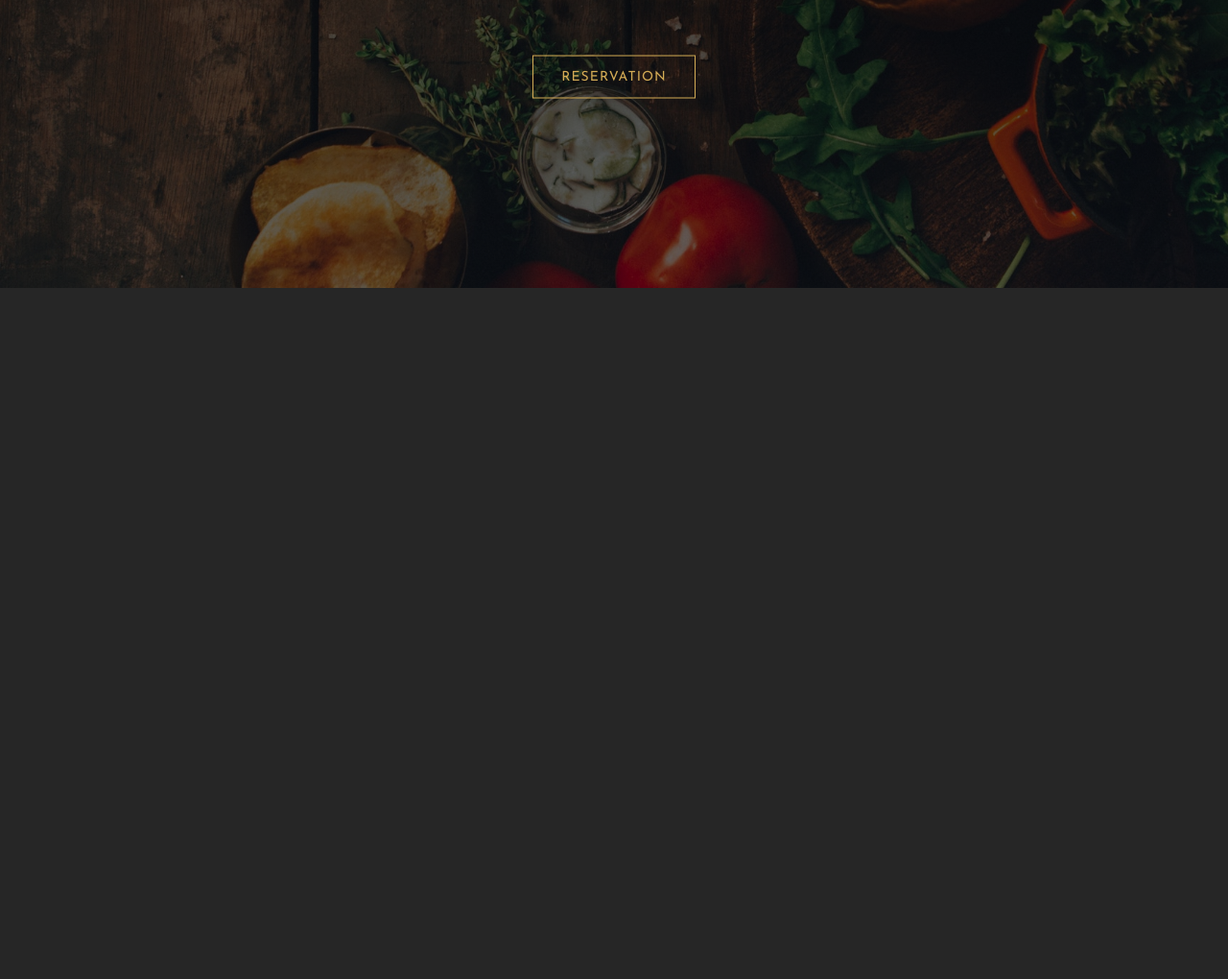
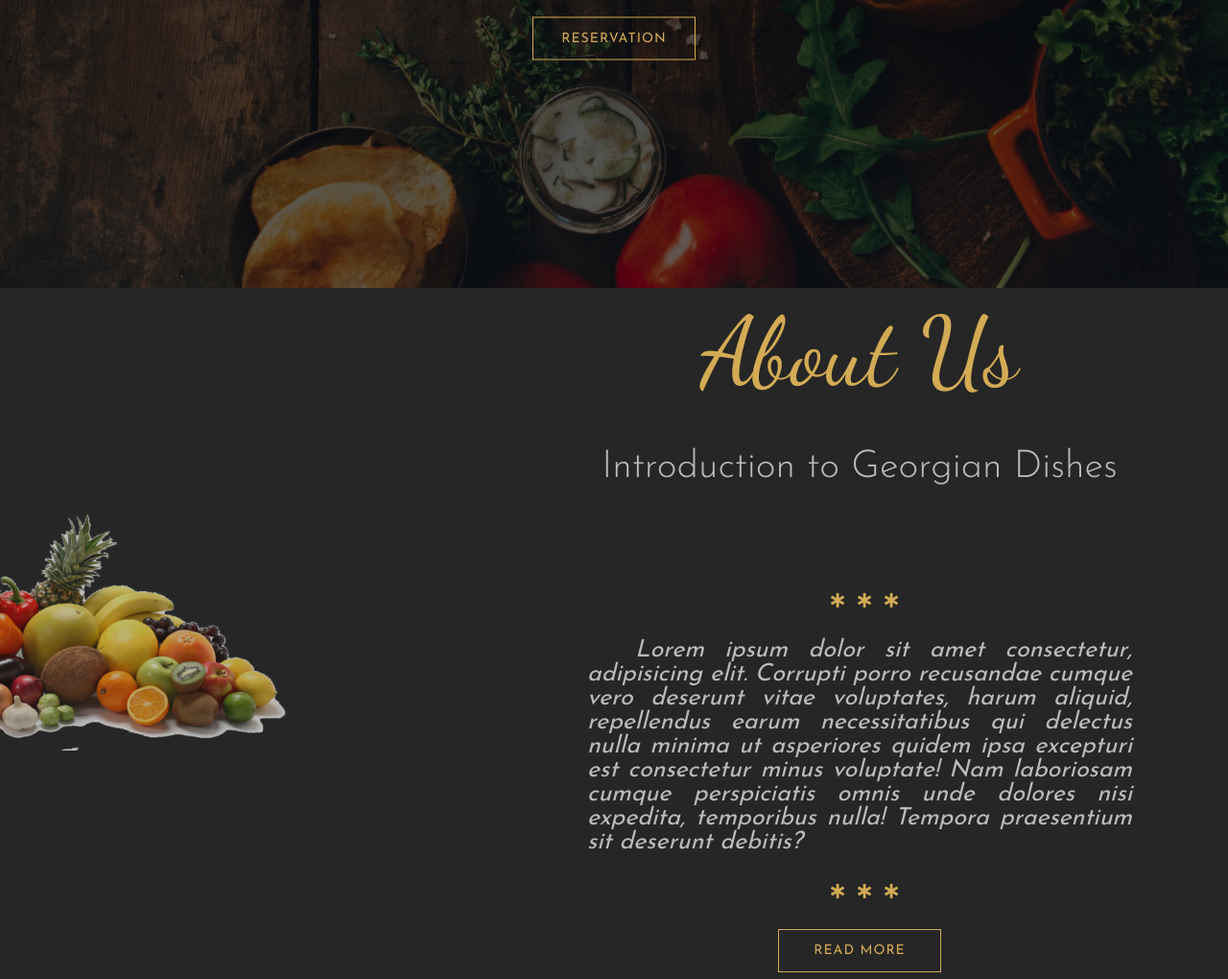
Before and after one commit to Mpanasetckiy/intro-saas-project-resturant, a website: page index.html in a window 1280 px wide. Shown: the part 500-1520 px from the top of the page at 96% size. Before the commit the page ends 800 px from the top, so only its background shows below. Drawn offline with nearby package versions, Linux system fonts and the light colour scheme.

Commit message:
style(main.css): update styles for the about-us section to improve layout and design style(_components.scss): update styles for the sub-heading to match the main.css file style(_layout.scss): add styles for the about-us section to match the main.css file feat(index.html): add about-us section to the HTML file to display information about the restaurant

```diff
--- a/index.html
+++ b/index.html
@@ -33,5 +33,36 @@
         <button type="button" class="main-btn">Reservation</button>
       </div>
     </header>
+    <!-- End of Header -->
+    <!-- About Us -->
+    <section class="about-us">
+      <div class="about-us-left">
+        <img src="images/about-us-img.png" alt="" />
+      </div>
+      <div class="about-us-right">
+        <h1 class="main-heading">About Us</h1>
+        <h3 class="sub-heading">Introduction to Georgian Dishes</h3>
+        <div class="stars">
+          <i class="fas fa-star-of-life star"></i>
+          <i class="fas fa-star-of-life star"></i>
+          <i class="fas fa-star-of-life star"></i>
+        </div>
+        <p class="description">
+          Lorem ipsum dolor sit amet consectetur, adipisicing elit. Corrupti
+          porro recusandae cumque vero deserunt vitae voluptates, harum aliquid,
+          repellendus earum necessitatibus qui delectus nulla minima ut
+          asperiores quidem ipsa excepturi est consectetur minus voluptate! Nam
+          laboriosam cumque perspiciatis omnis unde dolores nisi expedita,
+          temporibus nulla! Tempora praesentium sit deserunt debitis?
+        </p>
+        <div class="stars">
+          <i class="fas fa-star-of-life star"></i>
+          <i class="fas fa-star-of-life star"></i>
+          <i class="fas fa-star-of-life star"></i>
+        </div>
+        <button type="button" class="main-btn">Read More</button>
+      </div>
+    </section>
+    <!-- End of About Us -->
   </body>
 </html>
--- a/scss/_components.scss
+++ b/scss/_components.scss
@@ -33,7 +33,7 @@
 
 .sub-heading {
   font-family: $font-josefinSans;
-  font-size: 60px;
+  font-size: 40px;
   font-weight: 300;
   color: $color-secondary;
   margin-bottom: 80px;
--- a/scss/_layout.scss
+++ b/scss/_layout.scss
@@ -17,3 +17,51 @@
     @include centering(50%);
   }
 }
+
+.about-us {
+  height: 90vh;
+  display: flex;
+  align-items: center;
+
+  &-left {
+    width: 40%;
+    position: relative;
+    left: -200px;
+
+    img {
+      width: 100%;
+      opacity: 0.7;
+    }
+  }
+
+  &-right {
+    width: 60%;
+    display: flex;
+    flex-direction: column;
+    align-items: center;
+    padding: 0 100px;
+    box-sizing: border-box;
+
+    .stars {
+      margin: 30px 0;
+    }
+
+    .star {
+      font-size: 15px;
+      color: $color-primary;
+      margin-left: 10px;
+    }
+
+    .description {
+      font-family: $font-josefinSans;
+      font-size: 25px;
+      font-style: italic;
+      color: $color-secondary;
+      text-align: justify;
+
+      &::first-letter {
+        padding-left: 50px;
+      }
+    }
+  }
+}
```
Also changed, not shown: css/main.css.
